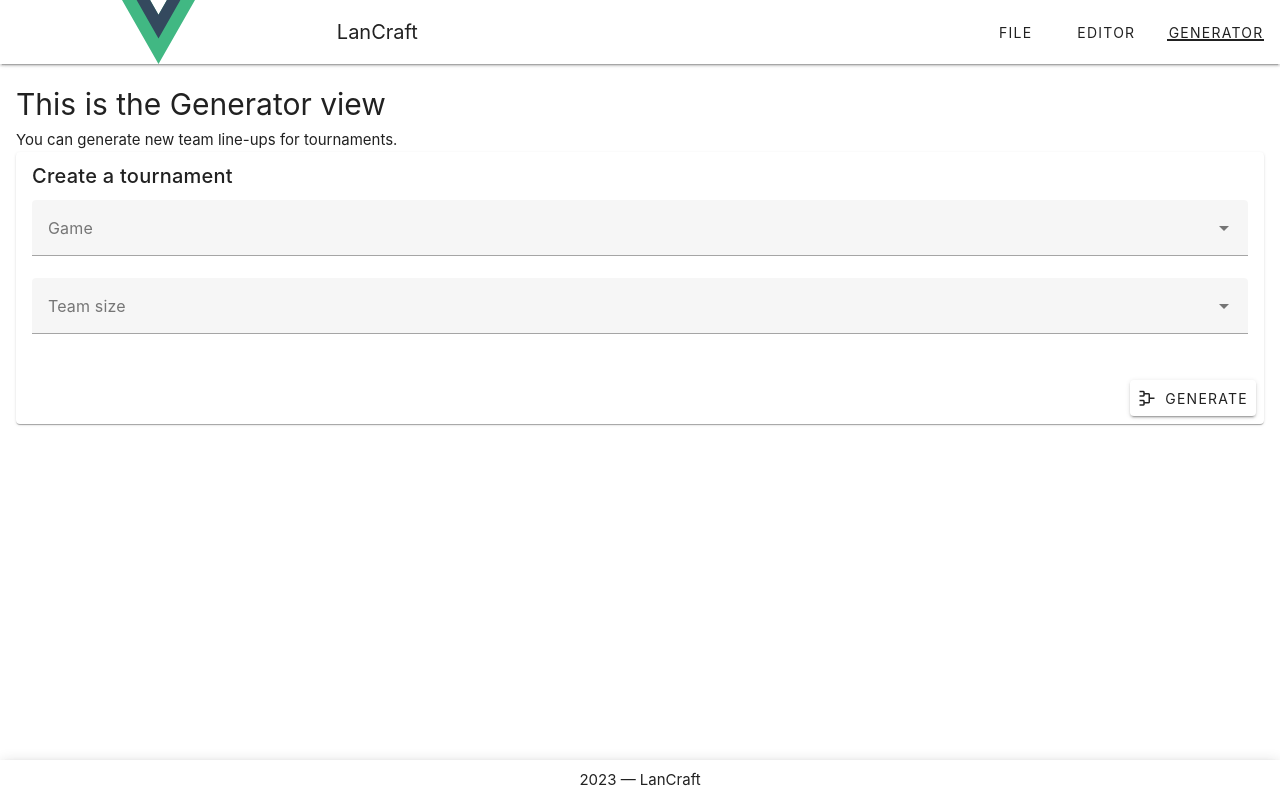
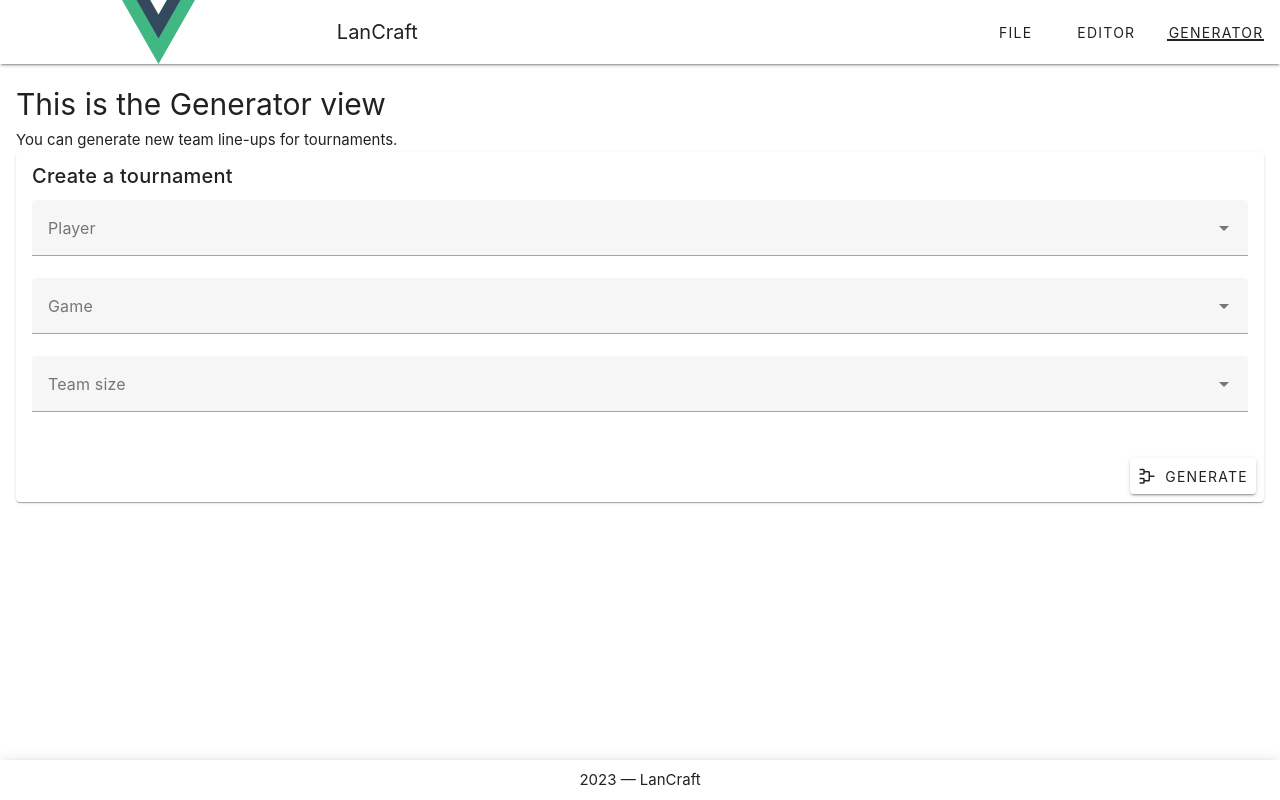
Before and after one commit to benitsch/team-generator, a Vue app: page /generator in a window 1280 px wide. Built offline with nearby package versions, Linux system fonts and the light colour scheme.

Commit message:
Add select component in tournament tree generation to only take players into account who want to be in the tournament

```diff
--- a/src/components/TournamentGenerator.vue
+++ b/src/components/TournamentGenerator.vue
@@ -4,8 +4,15 @@
     <v-card>
       <v-card-title>Create a tournament</v-card-title>
       <v-card-text>
-        <!-- TODO(bn) add multi select with all players next to game and team size, to select only the players who want to participate in the tournament -->
         <!-- Add a hint/warning for players where the gameskill is 0 (default) and therefore not rated -->
+        <v-select
+            v-model="selectedParticipants"
+            :items="state.players"
+            label="Player"
+            multiple
+            item-value="id"
+            item-title="tag"
+        ></v-select>
         <v-select
             v-model="selectedGameId"
             :items="state.games"
@@ -50,8 +57,9 @@ import Match from "@/models/Match";
 
 const state = useMainStore();
 
+const selectedParticipants = ref([]);
+const selectedGameId = ref();
 const teamSize = ref();
-const selectedGameId = ref();
 const possibleTeamSizes = [2,3,4,5,6,7,8,9,10];
 
 const generatedTeams = ref([]);
@@ -61,7 +69,8 @@ const snackbar = ref(false);
 const errorMessage = ref("");
 
 function generateTeams() {
-  const players: Array<Player> = state.players;
+  console.log(selectedParticipants.value);
+  const players: Array<Player> = getPlayerById(selectedParticipants.value);
   const game: Game = getGameBySelectedId();
   const balancedRandomTeamGenerator = new BalancedRandomTeamGenerator();
   const teams: Array<Team> | GeneratorErrorCode = balancedRandomTeamGenerator.generate(players, teamSize.value, game);
@@ -76,6 +85,11 @@ function generateTeams() {
   }
   generatedTeamsAsMatchPair();
 }
+
+function getPlayerById(playerIds: string[]) {
+  return state.players.filter(player => playerIds.includes(player.id));
+}
+
 
 function getErrorTextByCode(code:number) {
   switch (code) {
```
